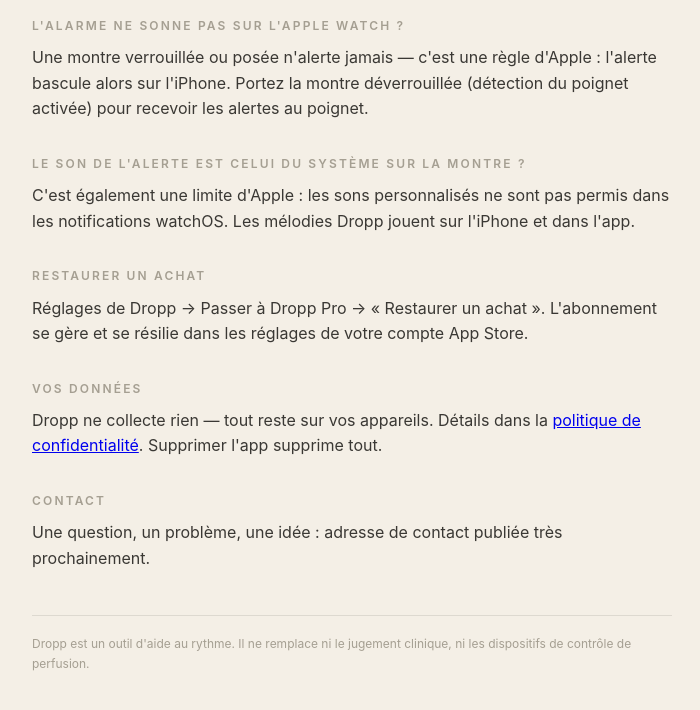
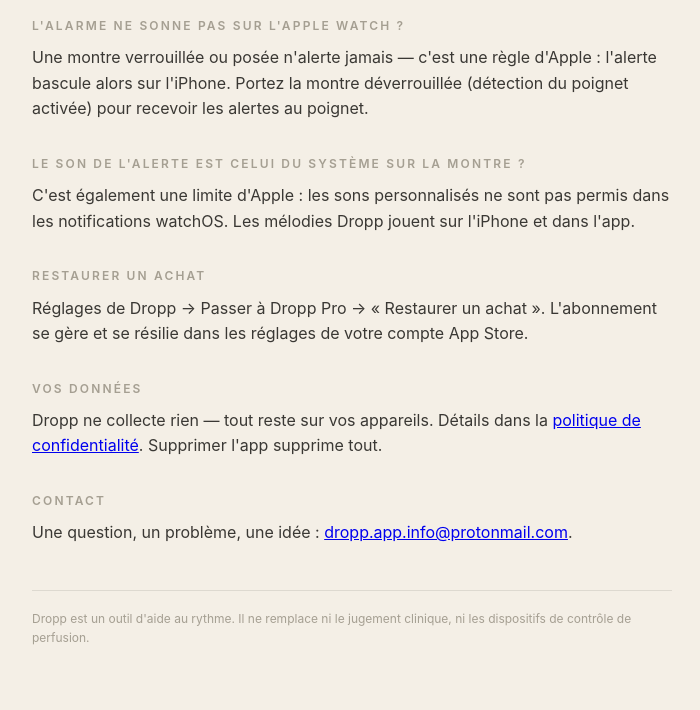
Before and after one commit to Icarus138/dropp-site, a plain HTML site: page assistance.html in a window 1280 px wide. Shown: the part 170-880 px from the top of the page, without its empty margins (288-988 px from the left). Drawn offline with Linux system fonts and the light colour scheme.

Commit message:
assistance: adresse de contact = dropp.app.info@protonmail.com (mailto)

```diff
--- a/assistance.html
+++ b/assistance.html
@@ -36,7 +36,7 @@
   <p>Dropp ne collecte rien — tout reste sur vos appareils. Détails dans la <a href="confidentialite.html">politique de confidentialité</a>. Supprimer l'app supprime tout.</p>
 
   <h2>Contact</h2>
-  <p>Une question, un problème, une idée : <span id="contact">adresse de contact publiée très prochainement</span>.</p>
+  <p>Une question, un problème, une idée : <a href="mailto:dropp.app.info@protonmail.com">dropp.app.info@protonmail.com</a>.</p>
 
   <footer>
     Dropp est un outil d'aide au rythme. Il ne remplace ni le jugement clinique, ni les dispositifs de contrôle de perfusion.
```
